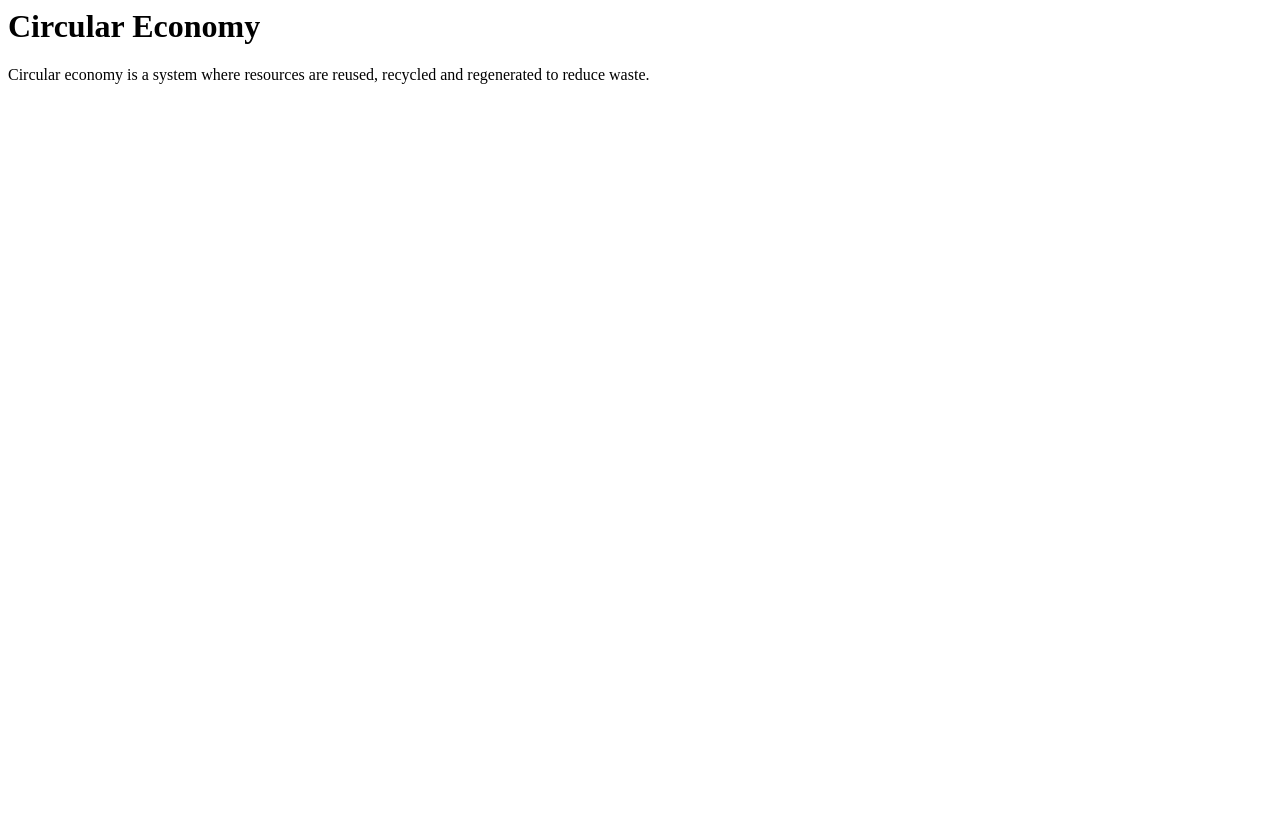
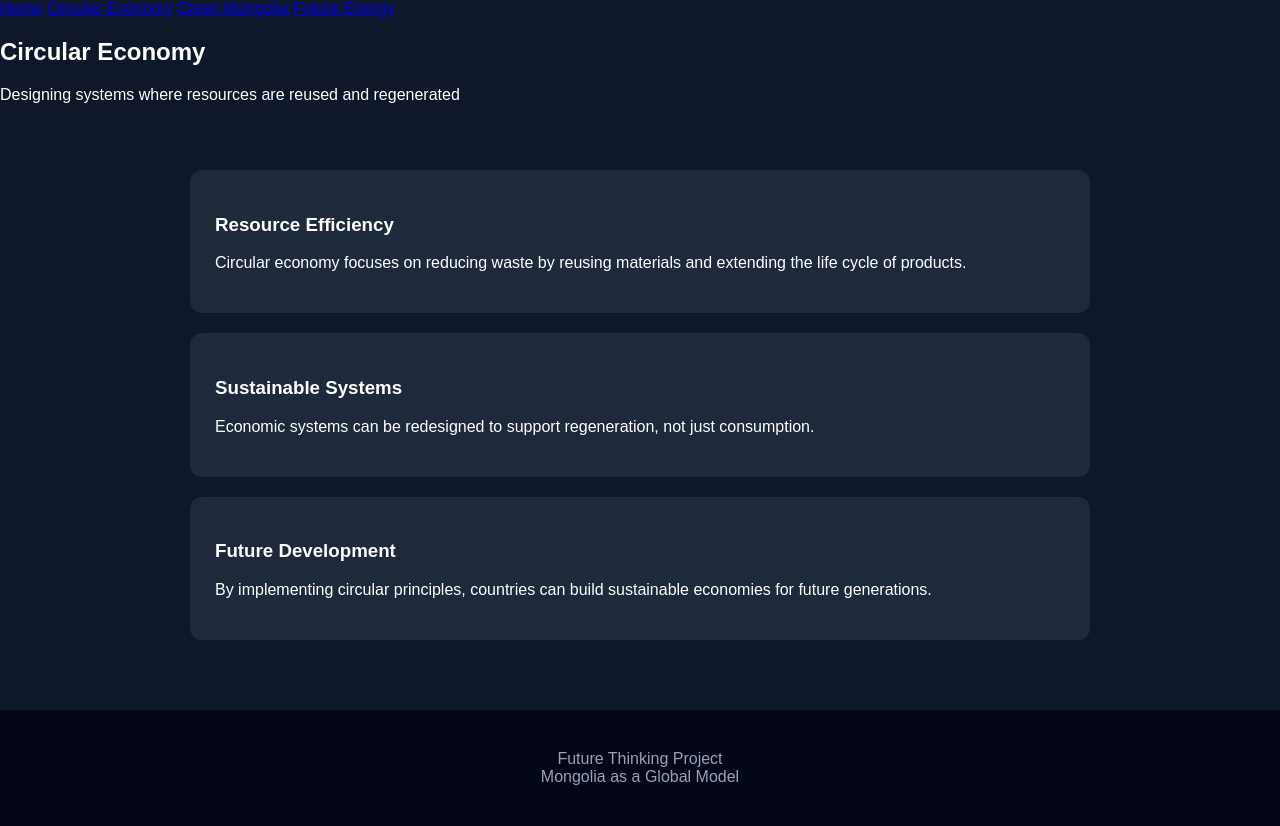
Before and after one commit to Shirendev1/enkhtsetseg.github.io, a plain HTML site: page circular.html in a window 1280 px wide. Before the commit the page ends 800 px from the top, so only its background shows below. Drawn offline with Linux system fonts and the light colour scheme.

Commit message:
Update circular.html

```diff
--- a/circular.html
+++ b/circular.html
@@ -1,6 +1,123 @@
+<!DOCTYPE html>
+<html>
+<head>
+<meta charset="UTF-8">
+<title>Circular Economy</title>
+
+<style>
+
+body{
+margin:0;
+font-family:Arial, Helvetica, sans-serif;
+background:#0f172a;
+color:white;
+}
+
+/* Navigation /
+
+nav{
+background:#020617;
+padding:15px 40px;
+display:flex;
+justify-content:center;
+gap:40px;
+}
+
+nav a{
+color:white;
+text-decoration:none;
+font-weight:bold;
+}
+
+nav a:hover{
+color:#38bdf8;
+}
+
+/ Hero /
+
+.hero{
+text-align:center;
+padding:100px 20px;
+background:linear-gradient(135deg,#06b6d4,#3b82f6);
+}
+
+.hero h1{
+font-size:45px;
+margin:0;
+}
+
+/ Content */
+
+.container{
+max-width:900px;
+margin:auto;
+padding:50px 20px;
+}
+
+.card{
+background:#1e293b;
+padding:25px;
+border-radius:12px;
+margin-bottom:20px;
+}
+
+footer{
+text-align:center;
+padding:40px;
+background:#020617;
+color:#94a3b8;
+}
+
+</style>
+
+</head>
+
+<body>
+
+<nav>
+<a href="index.html">Home</a>
+<a href="circular.html">Circular Economy</a>
+<a href="clean.html">Clean Mongolia</a>
+<a href="energy.html">Future Energy</a>
+</nav>
+
+<section class="hero">
 <h1>Circular Economy</h1>
+<p>Designing systems where resources are reused and regenerated</p>
+</section>
 
+<div class="container">
+
+<div class="card">
+<h3>Resource Efficiency</h3>
 <p>
-Circular economy is a system where resources are reused,
-recycled and regenerated to reduce waste.
+Circular economy focuses on reducing waste by reusing materials
+and extending the life cycle of products.
 </p>
+</div>
+
+<div class="card">
+<h3>Sustainable Systems</h3>
+<p>
+Economic systems can be redesigned to support regeneration,
+not just consumption.
+</p>
+</div>
+
+<div class="card">
+<h3>Future Development</h3>
+<p>
+By implementing circular principles, countries can build
+sustainable economies for future generations.
+</p>
+</div>
+
+</div>
+
+<footer>
+Future Thinking Project<br>
+Mongolia as a Global Model
+</footer>
+
+</body>
+</html>
```
